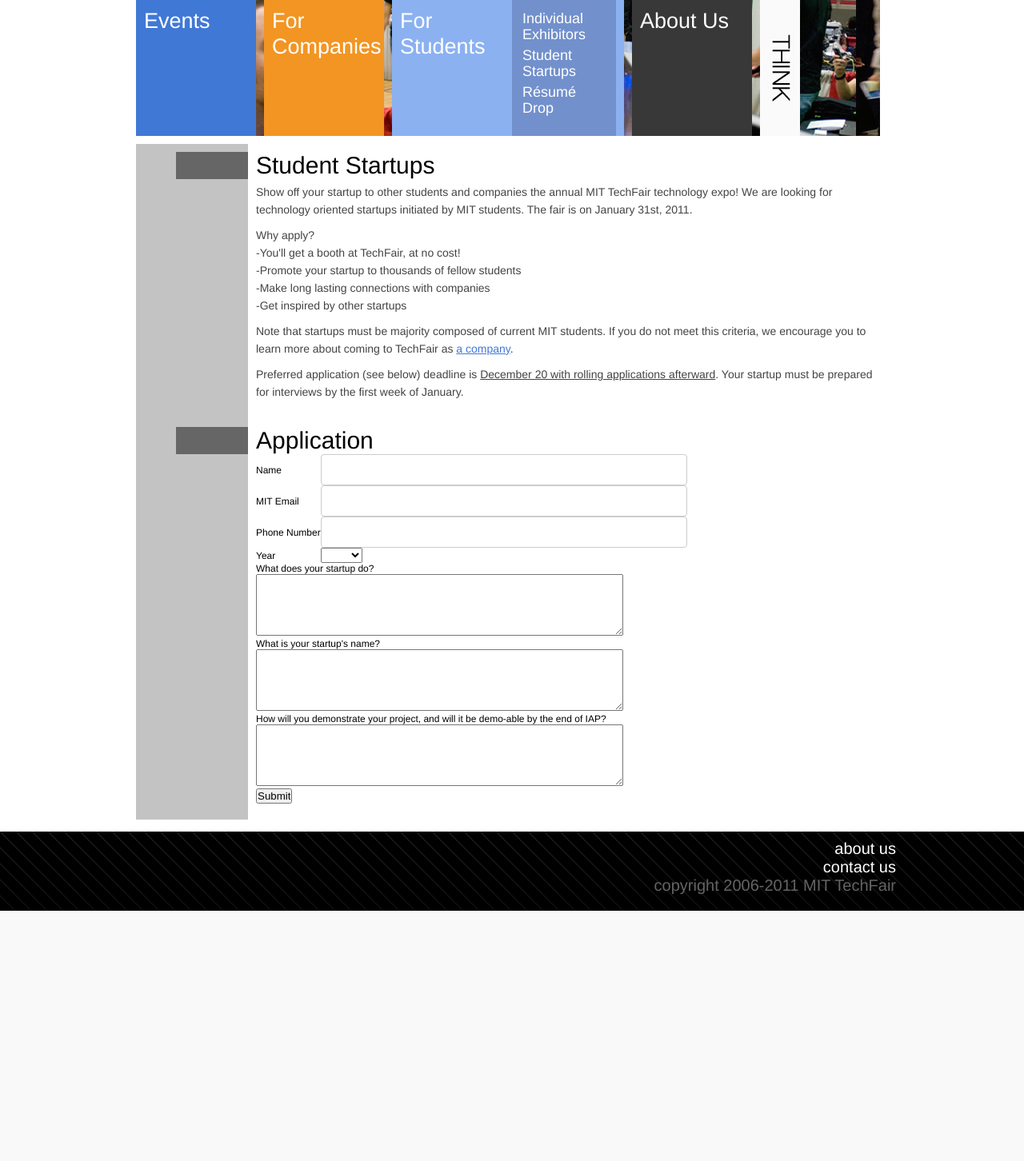
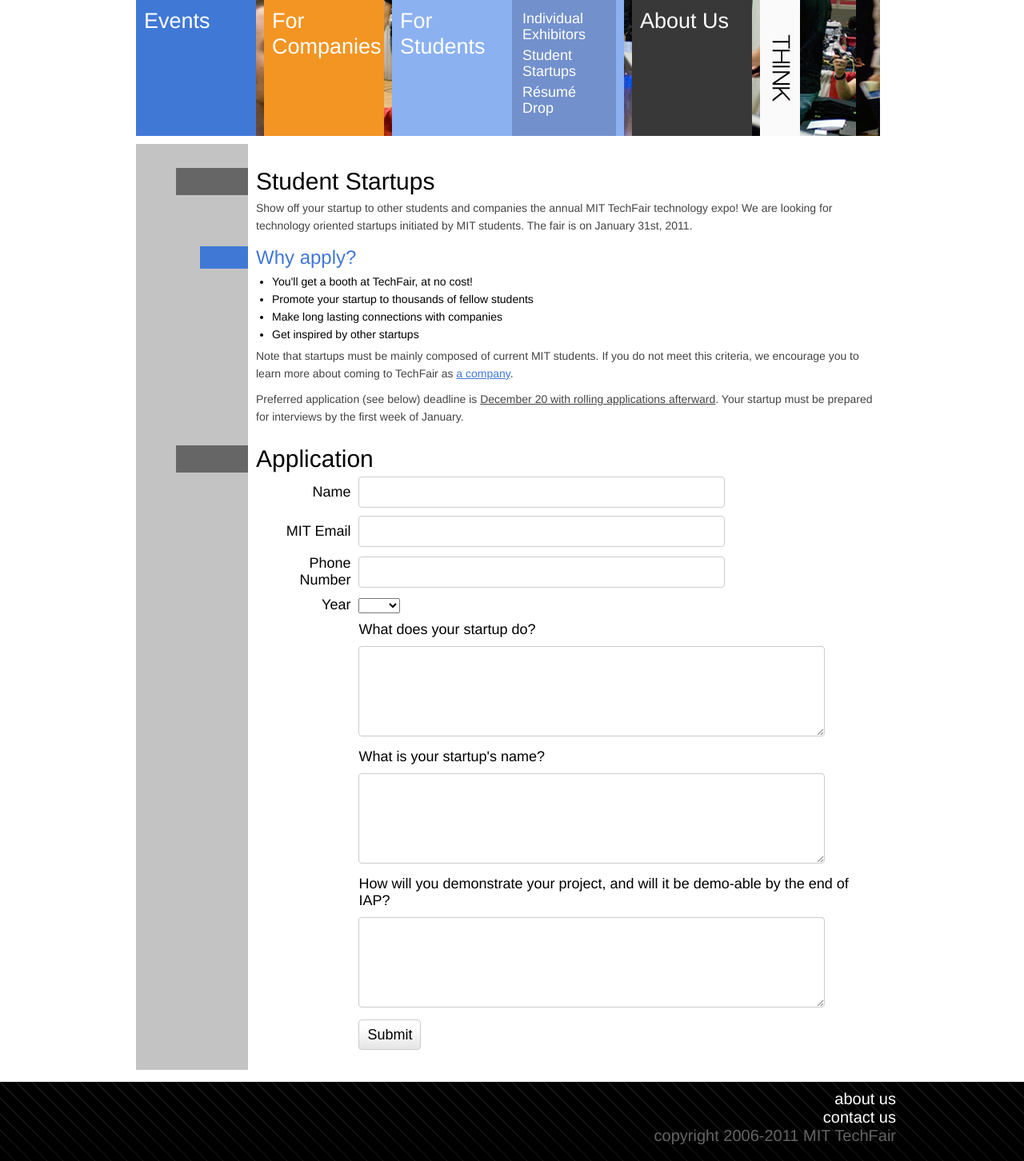
Before and after one commit to techx/techx-techfair-old, a PHP site: page /students/startups in a window 1280 px wide. Shown: the part 100-1552 px from the top of the page at 80% size. Before the commit the page ends 1239 px from the top, so only its background shows below. Run offline with PHP 8.4, Linux system fonts and the light colour scheme; data that the repository does not hold is empty.

Commit message:
touched up individual/student pages

```diff
--- a/css/style.css
+++ b/css/style.css
@@ -55,7 +55,14 @@ body {
 	text-align: center;
 	margin-bottom: 10px;
 }
-
+.error {
+	background-color: #FF0000;
+	color: white;
+	font-size: 20px;
+	padding: 16px;
+	text-align: center;
+	margin-bottom: 10px;
+}
 /*
  * STRUCTURE
  */
@@ -238,7 +245,7 @@ body {
 	color: #4078D6;
 }
 #content h1 {
-	margin-left: -100px;
+	margin: 20px 0 0 -100px;
 	border-left: 90px solid #666;
 	font-size: 30px;
 	font-weight: 300;
@@ -267,6 +274,12 @@ body {
 }
 #content strong {
 	font-weight: 600;
+}
+#content ul {
+	font-size: 14px;
+	line-height: 22px;
+	list-style-type: disc;
+	padding-left: 20px;
 }
 
 /* FOOTER */
@@ -399,6 +412,13 @@ input[type=text], input[type=password] {
 	border-radius: 4px;
 	-moz-border-radius: 4px;
 }
+textarea {
+	padding: 8px;
+	font-size: 16px;
+	border: 1px solid #CCC;
+	border-radius: 4px;
+	-moz-border-radius: 4px;
+}
 input[type=text]:focus, input[type=password]:focus {
 	border: 1px solid #4078D6;
 }
--- a/pages/students/startups.php
+++ b/pages/students/startups.php
@@ -1,24 +1,17 @@
 <h1>Student Startups</h1>
-<p>
-Show off your startup to other students and companies the annual MIT TechFair technology expo! We are looking for technology oriented startups initiated by MIT students. The fair is on January 31st, 2011.
-</p>
-<p>
-Why apply?
-<br>-You'll get a booth at TechFair, at no cost!
-<br>-Promote your startup to thousands of fellow students
-<br>-Make long lasting connections with companies
-<br>-Get inspired by other startups
-</p>
-<p>
-Note that startups must be majority composed of current MIT students. If you do not meet this criteria, we encourage you to learn more about coming to TechFair as <a href="/companies/">a company</a>.
-</p>
-<p>
-Preferred application (see below) deadline is <u>December 20 with rolling applications afterward</u>. Your startup must be prepared for interviews by the first week of January.
-</p>
+<p>Show off your startup to other students and companies the annual MIT TechFair technology expo! We are looking for technology oriented startups initiated by MIT students. The fair is on January 31st, 2011.</p>
+<h2>Why apply?</h2>
+<ul>
+	<li>You'll get a booth at TechFair, at no cost!</li>
+	<li>Promote your startup to thousands of fellow students</li>
+	<li>Make long lasting connections with companies</li>
+	<li>Get inspired by other startups</li>
+</ul>
+<p>Note that startups must be mainly composed of current MIT students. If you do not meet this criteria, we encourage you to learn more about coming to TechFair as <a href="/companies/">a company</a>.</p>
+<p>Preferred application (see below) deadline is <u>December 20 with rolling applications afterward</u>. Your startup must be prepared for interviews by the first week of January.</p>
 
 <?php
-if ($_POST["name"] != "" and $_POST["email"] != "") {
-	echo '<h1>Thanks for your application, '.$_POST["name"].'! We will be in touch soon.</h1>';
+if ($_POST["name"] != "" and $_POST["email"] != ""):
 	$to = 'TechFair Task Force <techfair-tf@mit.edu>, '.$_POST["email"];
 	$subject = "TechFair Student Startup Application";
 	$message = 'Name: '.$_POST["name"].
@@ -29,16 +22,18 @@ if ($_POST["name"] != "" and $_POST["email"] != "") {
 	'<br><br>Startup name: '.$_POST["q2"].
 	'<br><br>Project demo: '.$_POST["q3"];
 	$headers = 'From: '.$_POST["name"].' <'.$_POST["email"].">\r\nContent-type: text/html\r\n".'X-Mailer: PHP/' . phpversion();
-	mail($to,$subject,$message,$headers);
-	$none = 'none';
-} else {
-	echo '<br><br><h1>Application</h1>';
-}
+	if (mail($to,$subject,$message,$headers))
+	{
+		echo '<div class="success">Thanks for your application, ',$_POST["name"],'! We will be in touch soon.</div>';
+	} else {
+		echo '<div class="error">Our apologies, your application could not be submitted. Please send us an email at <a href="mailto:techfair-tf@mit.edu">techfair-tf@mit.edu</a>.</div>';
+	}
+else:
 ?>
 
-<div style="display: <?php echo $none?>">
+<h1>Application</h1>
+<form action="" method="POST">
 	<table>
-		<form action="#" method="POST">
 		<tr>
 			<th><label>Name</label></th>
 			<td><input type="text" name="name" size="40" /></td>
@@ -64,31 +59,35 @@ if ($_POST["name"] != "" and $_POST["email"] != "") {
 			</select>
 			</td>
 		</tr>
-		</table>
-		<table>
 		<tr>
-			<th><label>What does your startup do? </label></th>
+			<th></th>
+			<td><label>What does your startup do? </label></td>
+		</tr>
+			<th></th>
+			<td><textarea name="q1" rows="5" cols="55"></textarea></td>
 		</tr>
 		<tr>
-			<td><textarea name="q1" rows="5" cols="55"></textarea> </td>
+			<th></th>
+			<td><label>What is your startup's name? </label></td>
 		</tr>
 		<tr>
-			<th><label>What is your startup's name? </label></th>
+			<th></th>
+			<td><textarea name="q2" rows="5" cols="55"></textarea></td>
 		</tr>
 		<tr>
-			<td><textarea name="q2" rows="5" cols="55"></textarea> </td>
+			<th></th>
+			<td><label>How will you demonstrate your project, and will it be demo-able by the end of IAP?</label></td>
 		</tr>
 		<tr>
-			<th><label>How will you demonstrate your project, and will it be demo-able by the end of IAP?</label></th>
+			<th></th>
+			<td><textarea name="q3" rows="5" cols="55"></textarea></td>
 		</tr>
 		<tr>
-			<td><textarea name="q3" rows="5" cols="55"></textarea> </td>
-		</tr>
-		<tr>
+			<th></th>
 			<td>
-				<input type="submit" name="submit" value="Submit"/>
+				<button type="submit" name="submit">Submit</button>
 			</td>
 		</tr>
-		</form>
-</table>
-</div>
+	</table>
+</form>
+<?php endif;?>
```
Also changed, not shown: pages/students/individuals.php (+31 -28 lines).
